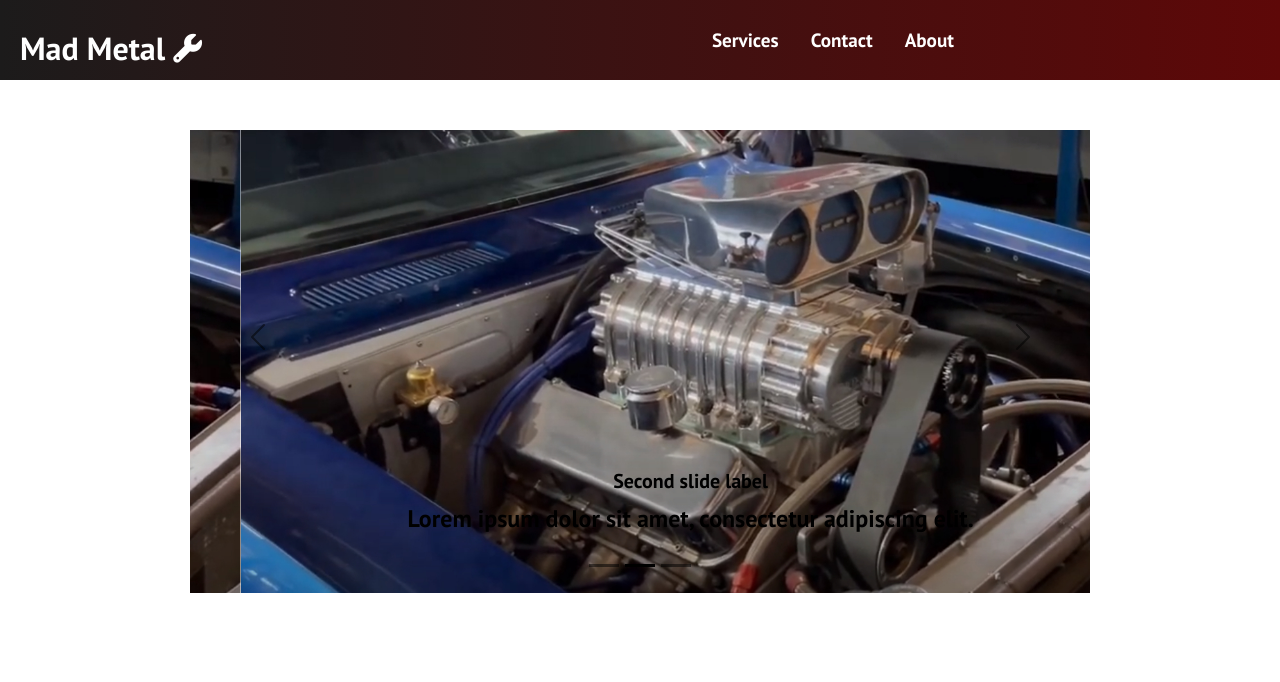
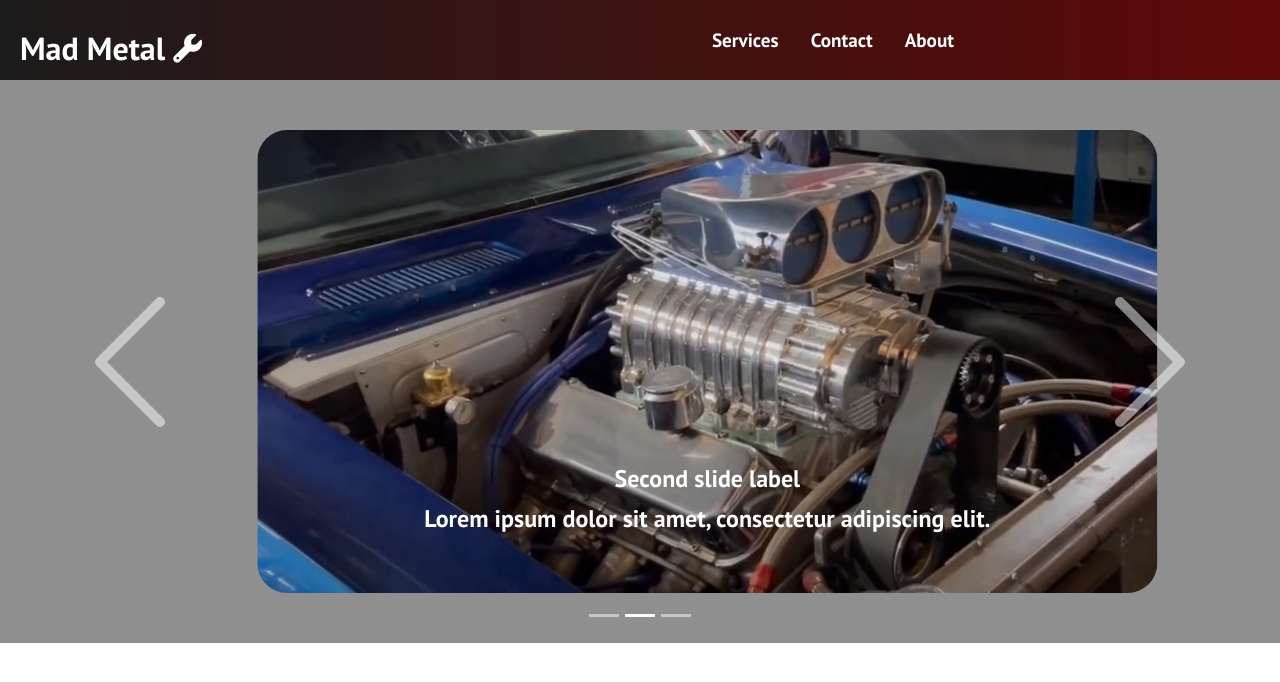
Before and after one commit to DillanR1/Mad-Metal, a React (Create React App) app: page / in a window 1280 px wide. Shown: the top 682 px of the page. Built offline with nearby package versions, Linux system fonts and the light colour scheme.

Commit message:
slider looks good!

```diff
--- a/src/components/Slider/Slider.css
+++ b/src/components/Slider/Slider.css
@@ -1,7 +1,12 @@
+.slider-container {
+  background: rgba(83, 83, 83, 0.651);
+}
+
 .carousel,
 .carousel:active {
   padding-top: 50px;
-  width: 900px;
+  padding-bottom: 50px;
+  width: 1200px;
   margin: 0 auto;
 }
 
@@ -9,29 +14,31 @@
   margin: 0 auto;
   max-width: 900px;
   overflow: hidden;
+  border-radius: 30px;
 }
 
-.carousel-caption {
+.carousel-caption h5,
+p {
   font-size: x-large;
+  color: rgb(255, 255, 255);
 }
 
-/* .carousel-control-next,
-.carousel-control-prev,
+.carousel-control-next-icon,
+.carousel-control-prev-icon,
 .carousel-control-next-icon,
 .carousel-control-prev-icon {
-  width: 100px;
-  height: 100px;
+  width: 10rem !important;
+  height: 10rem !important;
 }
 
 .carousel-control-next,
-.carousel-control-prev,
-.carousel-control-next-icon,
-.carousel-control-prev-icon {
-  background-color: #212529;
+.carousel-control-prev {
+  background-color: #0f4d8b;
+  color: aqua;
   border-radius: 25px;
   opacity: 1;
   width: 8%;
   top: 50px;
   border: none;
   margin: 0, 10px, 0, 10px;
-} */
+}
--- a/src/components/Slider/Slider.js
+++ b/src/components/Slider/Slider.js
@@ -5,10 +5,11 @@ import "./Slider.css";
 function Slider() {
   return (
     <>
-      <Carousel variant="dark">
+      <div className="slider-container">
+        <Carousel variant="light">
           <Carousel.Item>
             <img
-            className="slider-images"
+              className="slider-images d-block w-100"
               src="../images/bird-catcher.jpg"
               alt="First slide"
             />
@@ -19,7 +20,7 @@ function Slider() {
           </Carousel.Item>
           <Carousel.Item>
             <img
-            className="slider-images"
+              className="slider-images d-block w-100"
               src="../images/bird-catcher.jpg"
               alt="Second slide"
             />
@@ -30,7 +31,7 @@ function Slider() {
           </Carousel.Item>
           <Carousel.Item>
             <img
-            className="slider-images"
+              className="slider-images d-block w-100"
               src="../images/bird-catcher.jpg"
               alt="Third slide"
             />
@@ -42,6 +43,7 @@ function Slider() {
             </Carousel.Caption>
           </Carousel.Item>
         </Carousel>
+      </div>
     </>
   );
 }
```
Lines whose indentation alone changed are shown as unchanged.
